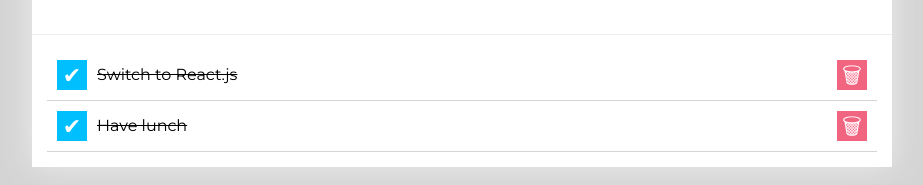
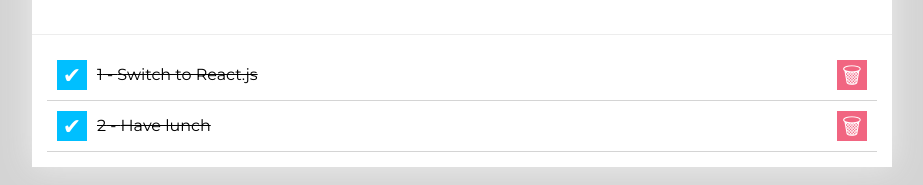
Before and after one commit to mr-front-end-dev/To-do-List--EN-CRMS--ReactApp, a React (Create React App) app: page / in a window 1280 px wide. Shown: the part 425-610 px from the top of the page, without its empty margins (178-1101 px from the left). Built offline with nearby package versions, Linux system fonts and the light colour scheme.

Commit message:
Added task.id to task.content

```diff
--- a/src/Tasks/index.js
+++ b/src/Tasks/index.js
@@ -17,7 +17,9 @@
           {task.done ? "✔" : ""}
         </button>
         <span className={`tasks__content${ task.done ? " tasks__content--done" : ""}`}>
-          {task.content}
+        {/* ___________ */}
+         {task.id} - {task.content}
+         {/* __________ */}
         </span>
         <button
           className="tasks__button tasks__button--remove"
```
